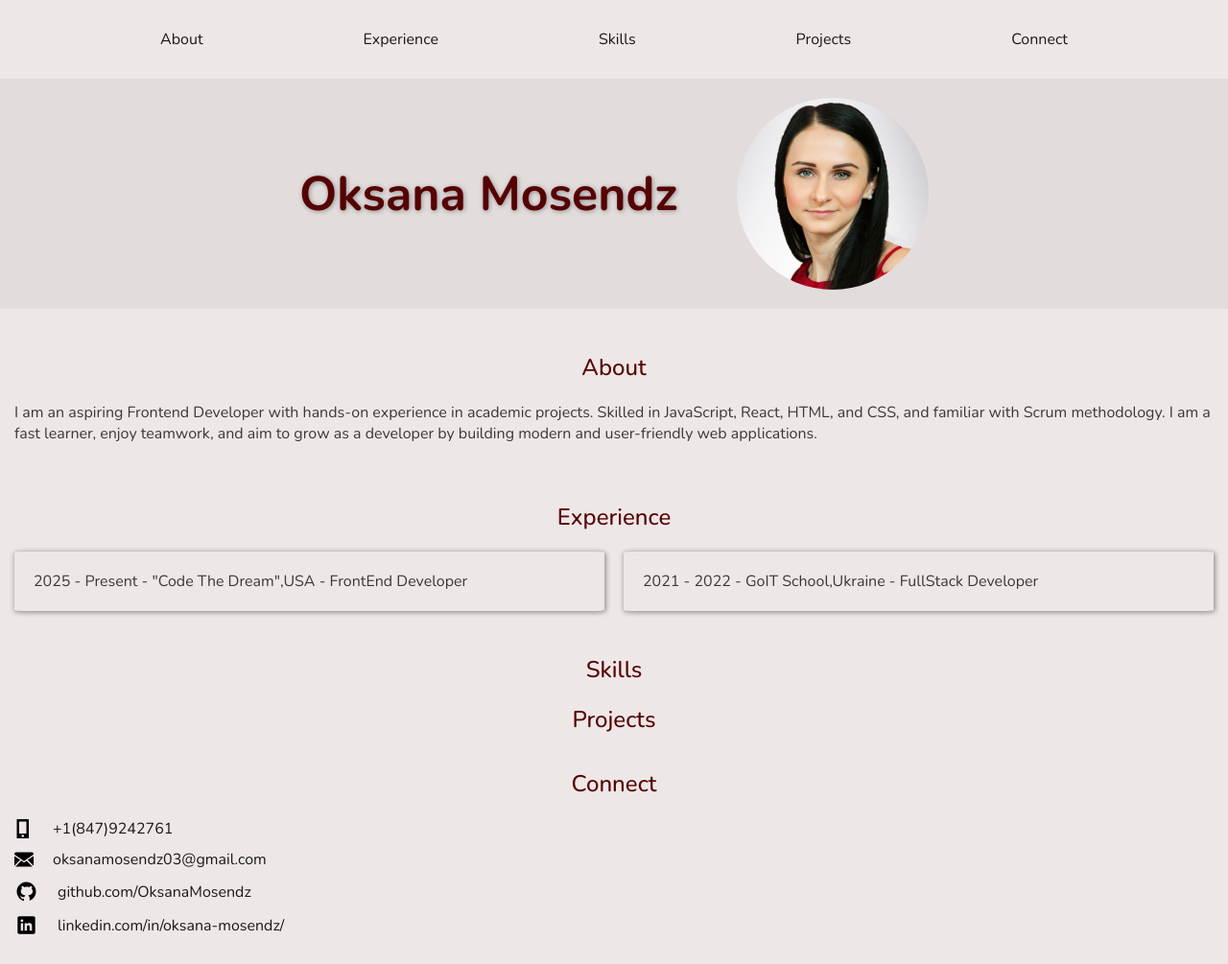
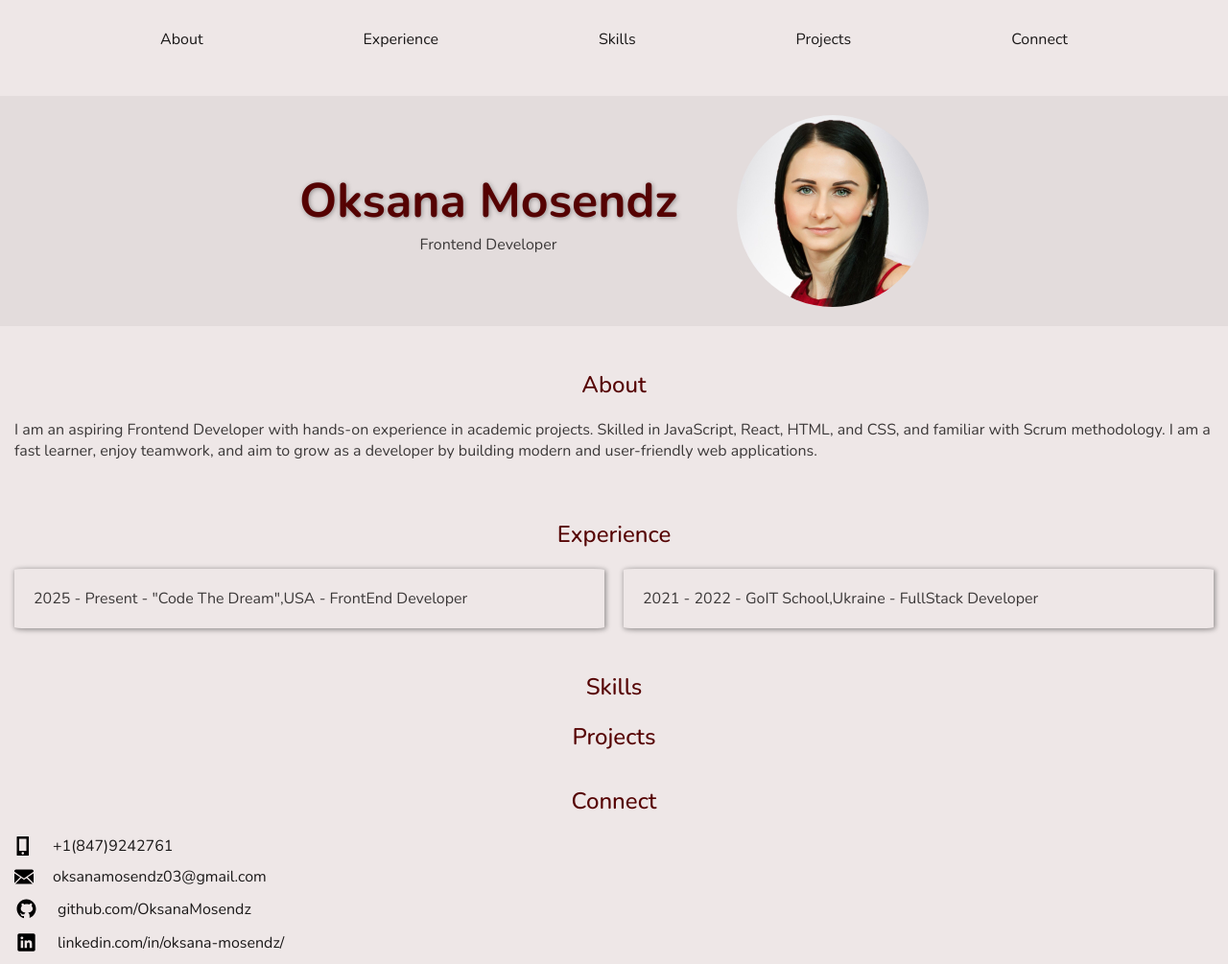
Before and after one commit to OksanaMosendz/oksana-mosendz-luna, a plain HTML site: page index.html in a window 1280 px wide. Shown: the whole page at 96% size. Drawn offline with nearby package versions, Linux system fonts and the light colour scheme.

Commit message:
change header position&info, add hero section

```diff
--- a/css/index.css
+++ b/css/index.css
@@ -1,6 +1,9 @@
 * {
    margin: 0;
    padding: 0;
+}
+html{
+   scroll-behavior: smooth;
 }
 
 a {
@@ -12,39 +15,33 @@ li {
 }
 
 body {
+
    background-color: rgb(238, 231, 231);
    color: rgb(59, 56, 56);
    font-family: "Nunito", sans-serif;
    font-weight: 400;
    font-style: normal;
    font-size: 16px;
-}
+   margin-top:100px;
 
-/* Header */
-
-.header-info {
-   display: flex;
-   align-items: center;
-   justify-content: center;
-   padding: 20px;
-   background-color: #0000000c;
-}
-
-h1 {
-   font-size: 50px;
-   color: rgb(85, 2, 2);
-   margin-right: 5%;
-   text-shadow: 1px 1px 5px #0000005b;
 }
 
 
-.my-photo {
-   border-radius: 60%;
+header{
+   position: fixed;
+   top: 0;
+   left:0;
+   width:100%;
+   background-color: rgb(238, 231, 231);
 }
+
+
+
 
 /* Nav */
 
 .nav-menu {
+
    margin-bottom: 30px;
    margin-top: 30px;
 
@@ -59,7 +56,11 @@ h1 {
    color: rgb(26, 24, 24);
 }
 
+
+
 /* Sections*/
+
+
 
 .section-title {
    text-align: center;
@@ -67,9 +68,37 @@ h1 {
    color: rgb(85, 2, 2);
    margin-bottom: 20px;
 }
+
+/* Hero */
+
+.hero{
+   display: flex;
+   align-items: center;
+   justify-content: center;
+   padding: 20px;
+   background-color: #0000000c;
+}
+
+.hero-info{
+   margin-right: 5%;
+   text-align: center;
+}
+
+h1 {
+   font-size: 50px;
+   color: rgb(85, 2, 2);
+   text-shadow: 1px 1px 5px #0000005b;
+}
+
+.my-photo {
+   border-radius: 60%;
+}
+
+
 /* About */
 
 #about {
+   scroll-margin-top:100px;
    margin: 30px 0px;
    padding: 15px;
 }
--- a/index.html
+++ b/index.html
@@ -20,35 +20,37 @@
       <nav class="nav-menu">
         <ul class="nav-list">
           <li class="nav-list-item">
-            <a href="#about" target="_blank" rel="noopener noreferrer">About</a>
+            <a href="#about" >About</a>
           </li>
           <li class="nav-list-item">
-            <a href="#experience" target="_blank" and rel="noopener noreferrer"
-              >Experience</a
+            <a href="#experience"   >Experience</a
             >
           </li>
                   <li class="nav-list-item">
-            <a href="#skills" target="_blank" and rel="noopener noreferrer"
+            <a href="#skills"
               >Skills</a
             >
           </li>
            <li class="nav-list-item">
-            <a href="#projects" target="_blank" and rel="noopener noreferrer"
+            <a href="#projects"
               >Projects</a
             >
           </li>
           <li class="nav-list-item">
-            <a href="#connect" target="_blank" and rel="noopener noreferrer"
+            <a href="#connect"
               >Connect</a
             >
           </li>
         </ul>
       </nav>
+      </header>
+<main>
 
-      <!-- Header info -->
-
-      <div class="header-info">
+     <div class="hero">
+      <div class="hero-info">
         <h1>Oksana Mosendz</h1>
+        <P>Frontend Developer</p>
+      </div>
         <img
           class="my-photo"
           src="/images/my-photo.jpg"
@@ -56,12 +58,11 @@
           width="200"
         />
       </div>
-    </header>
-<main>
+
     <section id="about">
       <!-- About -->
       <h2 class="section-title">About</h2>
-      <p>
+     <p>
         I am an aspiring Frontend Developer with hands-on experience in academic
         projects. Skilled in JavaScript, React, HTML, and CSS, and familiar with
         Scrum methodology. I am a fast learner, enjoy teamwork, and aim to grow
```
